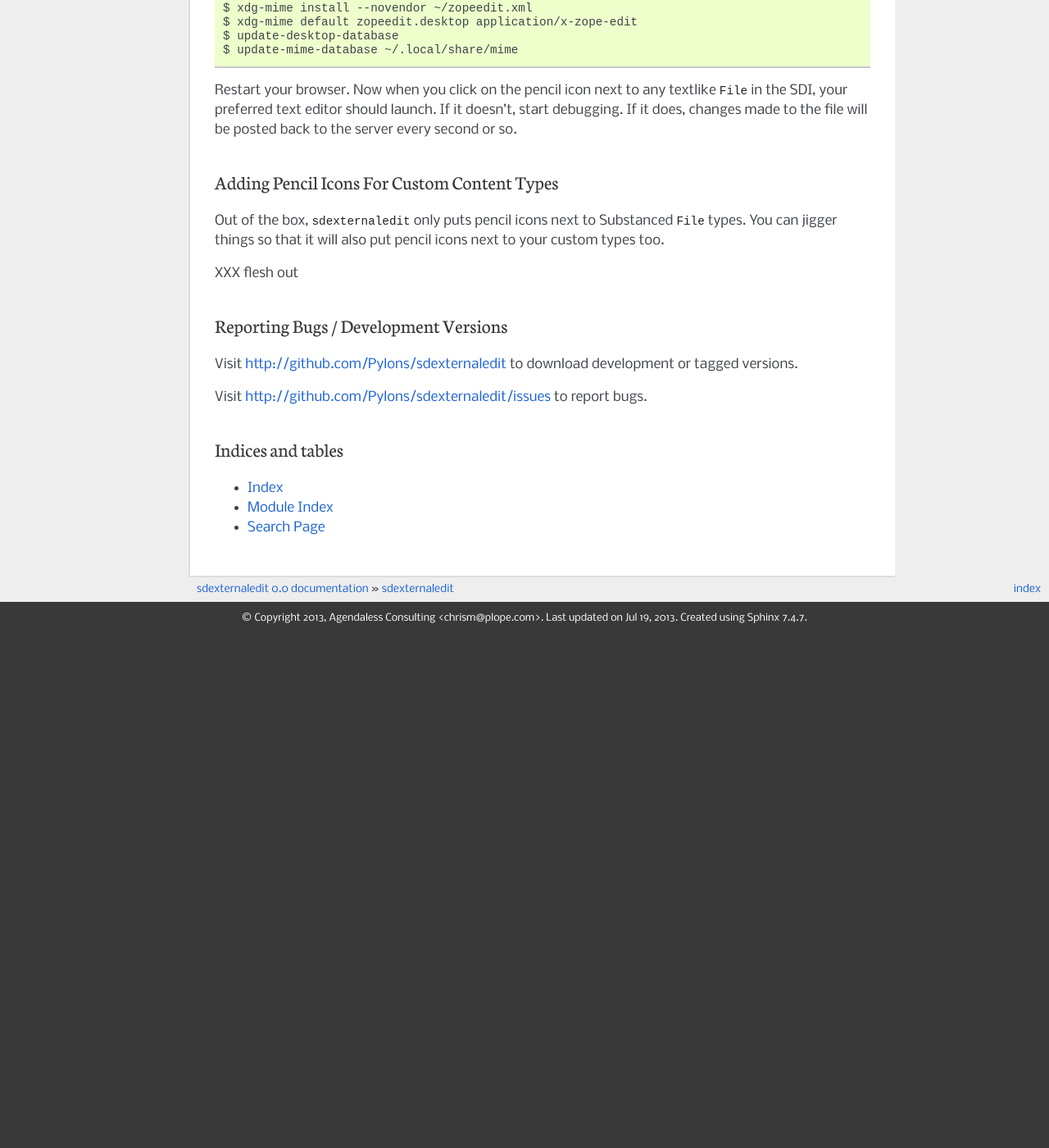
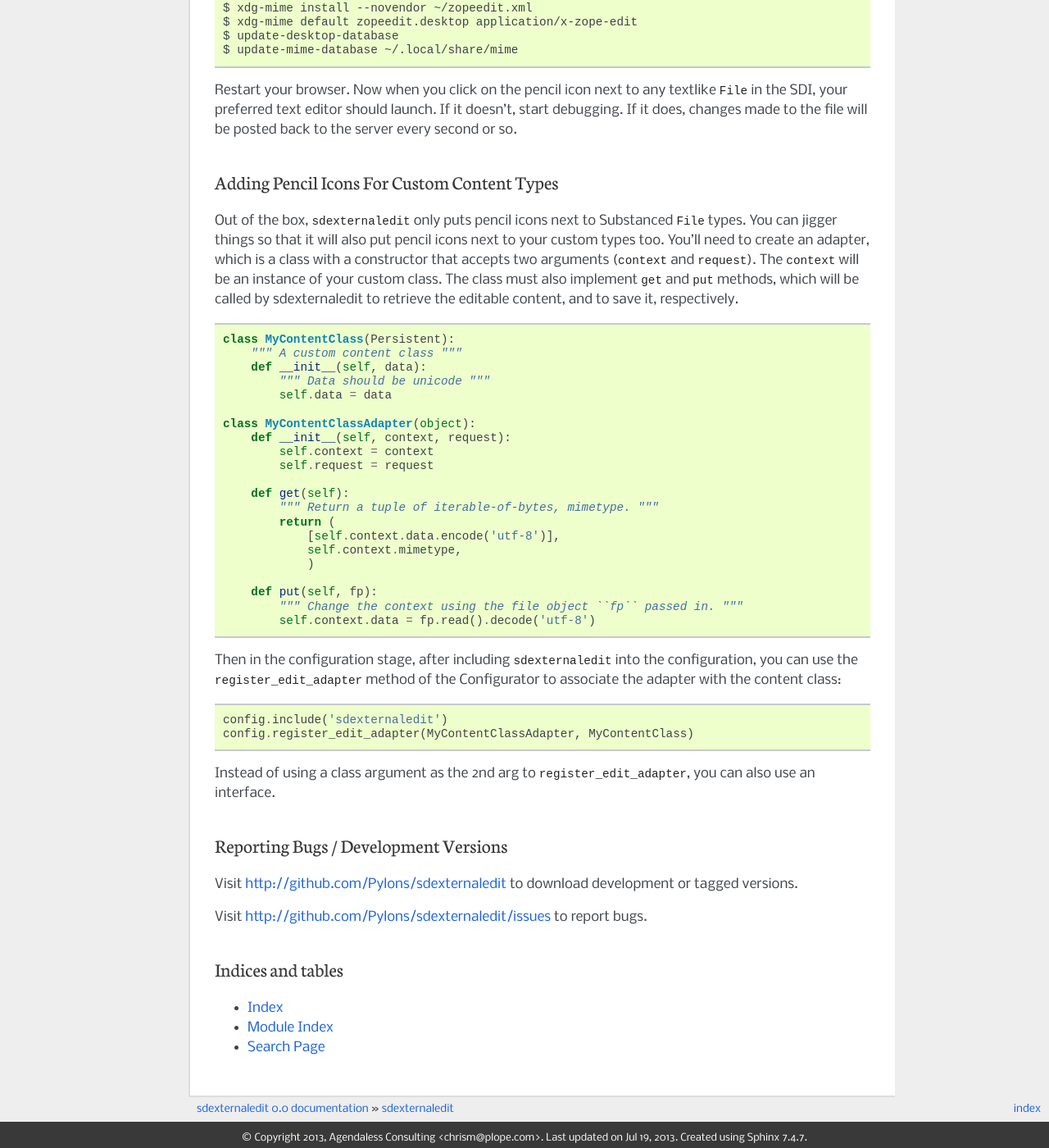
Before and after one commit to Pylons/sdexternaledit, a Sphinx documentation site: the page built from docs/index.rst, in a window 1280 px wide and 1400 px high, scrolled down 2441 px. Shown: the whole window at 82% size. Built offline with Sphinx 7.4.7, drawn with Linux system fonts in a browser that asks for light colours; before the commit the page ends 3214 px from its top, so only the background shows below that; some of the changed text lies outside the part shown.

Commit message:
add docs about registering a new adapter, use a daylong lock timeout, add register_edit_adapter directive

```diff
--- a/docs/index.rst
+++ b/docs/index.rst
@@ -6,8 +6,8 @@ Overview
 
 :mod:`sdexternaledit` is a package which provides Zope External Editor
 capabilities to Substance D.  Zope External Editor is a client program which
-allows you to edit text and binary files stored on web servers in OS-native
-editors.
+allows you to edit text and binary files served by web servers in OS-native
+editors by clicking on an icon in the web UI.
 
 Installation
 ------------
@@ -75,17 +75,17 @@ Make a link from your Python's ``bin/zopeedit`` file into your local user's
    $ mkdir -p ~/bin
    $ ln -s /path/to/my/python/bin/zopeedit ~/bin
 
-Run zopeedit once with a single bogus filename as an argument. This will
-cause the program to generate a configuration file in
+Run zopeedit once without any arguments as an argument. This will cause the
+program to generate a configuration file in
 ``~/.config/collective.zopeedit/ZopeEdit.ini``.
 
 .. code-block:: text
 
-   $ zopeedit foo
+   $ zopeedit
 
-It will throw an error.  Ignore the error.  Edit the resulting
-``~/.config/collective.zopeedit/ZopeEdit.ini`` file and uncomment the ``editor
-=`` line, setting it to whatever your preferred text editor is.
+Edit the resulting ``~/.config/collective.zopeedit/ZopeEdit.ini`` file and
+uncomment the ``editor =`` line, setting it to whatever your preferred text
+editor is.
 
 .. code-block:: text
 
@@ -153,9 +153,47 @@ Adding Pencil Icons For Custom Content Types
 
 Out of the box, ``sdexternaledit`` only puts pencil icons next to Substanced
 ``File`` types.  You can jigger things so that it will also put pencil icons
-next to your custom types too.
+next to your custom types too.  You'll need to create an adapter, which is a
+class with a constructor that accepts two arguments (``context`` and
+``request``).  The ``context`` will be an instance of your custom class.  The
+class must also implement ``get`` and ``put`` methods, which will be called by
+sdexternaledit to retrieve the editable content, and to save it, respectively.
 
-XXX flesh out
+.. code-block:: python
+
+   class MyContentClass(Persistent):
+       """ A custom content class """
+       def __init__(self, data):
+           """ Data should be unicode """
+           self.data = data
+
+   class MyContentClassAdapter(object):
+       def __init__(self, context, request):
+           self.context = context
+           self.request = request
+
+       def get(self):
+           """ Return a tuple of iterable-of-bytes, mimetype. """
+           return (
+               [self.context.data.encode('utf-8')],
+               self.context.mimetype,
+               )
+
+       def put(self, fp):
+           """ Change the context using the file object ``fp`` passed in. """
+           self.context.data = fp.read().decode('utf-8')
+
+Then in the configuration stage, after including ``sdexternaledit`` into the
+configuration, you can use the ``register_edit_adapter`` method of the
+Configurator to associate the adapter with the content class:
+
+.. code-block:: python
+
+   config.include('sdexternaledit')
+   config.register_edit_adapter(MyContentClassAdapter, MyContentClass)
+
+Instead of using a class argument as the 2nd arg to ``register_edit_adapter``,
+you can also use an interface.
 
 Reporting Bugs / Development Versions
 -------------------------------------
```
Also changed, not shown: sdexternaledit/__init__.py (+7 -3 lines).
